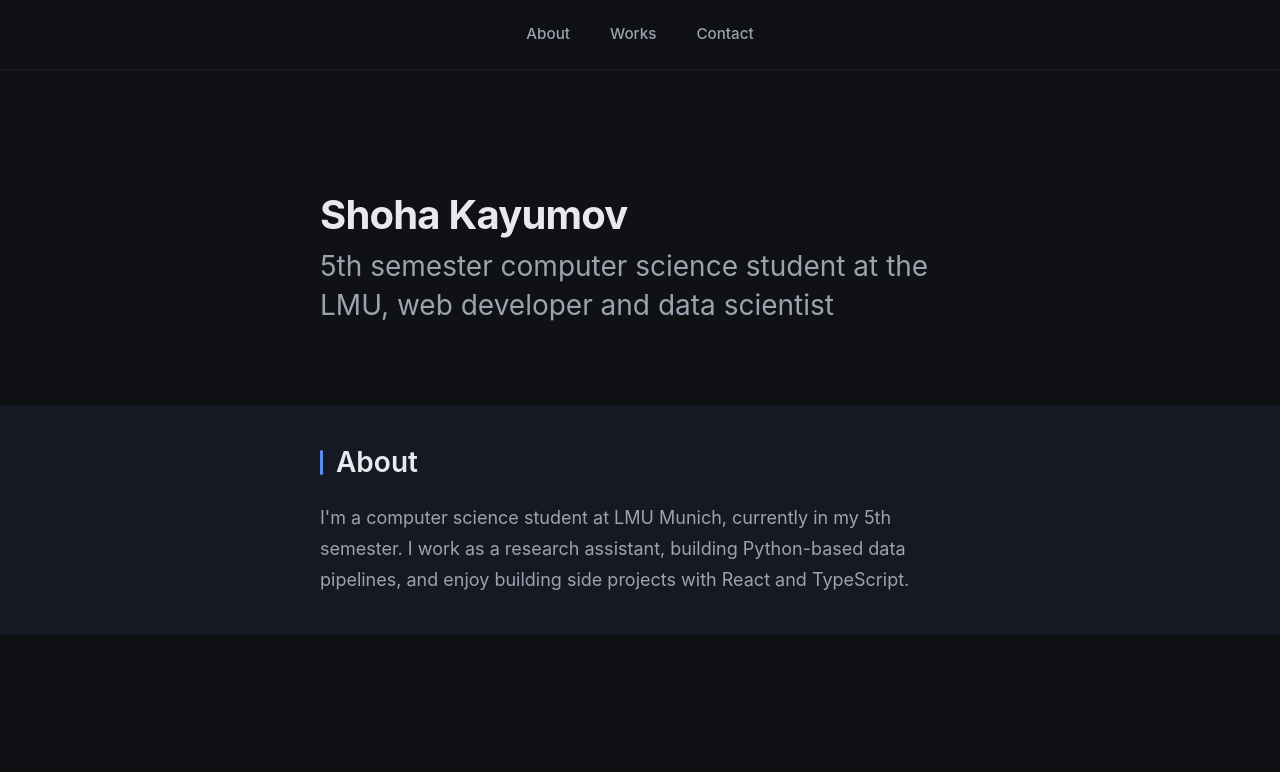
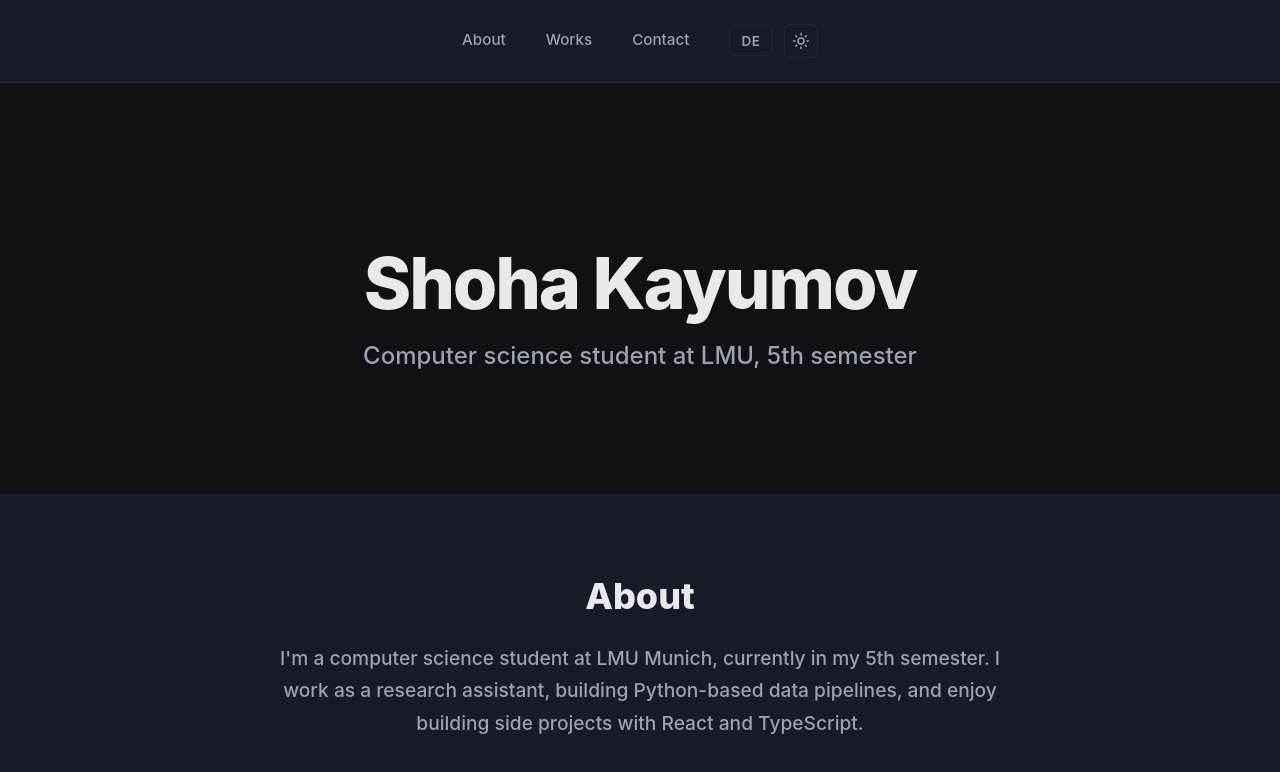
Before and after one commit to Shoha28/Portfolio, a React (Vite) app: page / in a window 1280 px wide. Shown: the top 772 px of the page. Built offline with nearby package versions, Linux system fonts and the light colour scheme.

Commit message:
Improved components styles

```diff
--- a/package.json
+++ b/package.json
@@ -11,6 +11,7 @@
   },
   "dependencies": {
     "i18next": "^26.4.2",
+    "lucide-react": "^1.45.0",
     "react": "^19.2.8",
     "react-dom": "^19.2.8",
     "react-i18next": "^17.0.13"
--- a/src/components/About/About.css
+++ b/src/components/About/About.css
@@ -1,40 +1,27 @@
-/* About.css */
 .about-container {
   display: flex;
   justify-content: center;
-  padding: var(--space-lg) var(--space-md);
+  padding: calc(var(--space-lg) * 2) var(--space-md);
   background-color: var(--bg-secondary);
 }
 
 .about-content {
-  max-width: 640px;
+  max-width: 720px;
+  text-align: center;
 }
 
 .about-title {
   font-family: var(--font-sans);
-  font-size: var(--font-size-lg);
-  font-weight: 600;
+  font-size: 2.25rem;
+  font-weight: 800;
   color: var(--text-primary);
   margin: 0 0 var(--space-md) 0;
-  position: relative;
-  padding-left: 1rem;
-}
-
-.about-title::before {
-  content: "";
-  position: absolute;
-  left: 0;
-  top: 0.15em;
-  bottom: 0.15em;
-  width: 3px;
-  background-color: var(--accent-primary);
-  border-radius: 2px;
 }
 
 .about-text {
   font-family: var(--font-sans);
-  font-size: var(--font-size-base);
-  font-weight: 400;
+  font-size: 1.2rem;
+  font-weight: 500;
   color: var(--text-secondary);
   line-height: 1.7;
   margin: 0;
--- a/src/components/About/About.tsx
+++ b/src/components/About/About.tsx
@@ -1,15 +1,14 @@
+import { useTranslation } from "react-i18next";
 import "./About.css";
 
 export default function About() {
+  const { t } = useTranslation();
+
   return (
     <section id="about" className="about-container">
       <div className="about-content">
-        <h2 className="about-title">About</h2>
-        <p className="about-text">
-          I'm a computer science student at LMU Munich, currently in my 5th
-          semester. I work as a research assistant, building Python-based data
-          pipelines, and enjoy building side projects with React and TypeScript.
-        </p>
+        <h2 className="about-title">{t("about.title")}</h2>
+        <p className="about-text">{t("about.text")}</p>
       </div>
     </section>
   );
--- a/src/components/Header/Header.css
+++ b/src/components/Header/Header.css
@@ -1,33 +1,30 @@
-/* Header.css */
 .header-container {
   display: flex;
   justify-content: center;
-  padding: calc(var(--space-lg) * 3) var(--space-md) calc(var(--space-lg) * 2);
+  background-color: var(--bg-primary);
+  padding: calc(var(--space-lg) * 4) var(--space-md) calc(var(--space-lg) * 3);
 }
 
 .header-content {
-  max-width: 640px;
-  text-align: left;
+  max-width: 720px;
+  text-align: center;
 }
 
 .header-name {
   font-family: var(--font-sans);
-  font-size: var(--font-size-xl);
-  font-weight: 700;
+  font-size: 4.5rem;
+  font-weight: 800;
   color: var(--text-primary);
-  margin: 0 0 0.5rem 0;
-  letter-spacing: -0.02em;
+  margin: 0 0 1rem 0;
+  letter-spacing: -0.03em;
+  line-height: 1.1;
 }
 
 .header-role {
   font-family: var(--font-sans);
-  font-size: var(--font-size-lg);
-  font-weight: 400;
+  font-size: 1.5rem;
+  font-weight: 500;
   color: var(--text-secondary);
   margin: 0;
-  line-height: 1.4;
+  line-height: 1.5;
 }
-
-.header-role::before {
-  content: "";
-}
--- a/src/components/Header/Header.tsx
+++ b/src/components/Header/Header.tsx
@@ -1,14 +1,14 @@
+import { useTranslation } from "react-i18next";
 import "./Header.css";
 
 export default function Header() {
+  const { t } = useTranslation();
+
   return (
     <div className="header-container">
       <header className="header-content">
         <h1 className="header-name">Shoha Kayumov</h1>
-        <p className="header-role">
-          5th semester computer science student at the LMU, web developer and
-          data scientist
-        </p>
+        <p className="header-role">{t("header.role")}</p>
       </header>
     </div>
   );
--- a/src/components/Navbar/Navbar.css
+++ b/src/components/Navbar/Navbar.css
@@ -1,14 +1,16 @@
-/* Navbar.css */
 .navbar {
   position: sticky;
   top: 0;
   z-index: 100;
   display: flex;
   justify-content: center;
-  padding: var(--space-md) 0;
+  align-items: center;
+  gap: var(--space-lg);
+  padding: var(--space-md) var(--space-lg);
   background-color: rgba(15, 17, 21, 0.85);
   backdrop-filter: blur(8px);
-  border-bottom: 1px solid rgba(255, 255, 255, 0.06);
+  border-bottom: 1px solid var(--border-subtle);
+  background-color: var(--bg-secondary);
 }
 
 .navbar-links {
@@ -45,3 +47,47 @@
 .nav-link:hover::after {
   width: 100%;
 }
+
+.navbar-controls {
+  display: flex;
+  align-items: center;
+  gap: 0.75rem;
+}
+
+.lang-toggle,
+.theme-toggle {
+  display: flex;
+  align-items: center;
+  justify-content: center;
+  background-color: transparent;
+  border: 1px solid var(--border-subtle);
+  border-radius: 6px;
+  color: var(--text-secondary);
+  font-family: var(--font-sans);
+  cursor: pointer;
+  transition:
+    border-color 0.2s ease,
+    color 0.2s ease,
+    background-color 0.2s ease;
+}
+
+.lang-toggle {
+  font-size: 0.85rem;
+  font-weight: 600;
+  padding: 0.4rem 0.7rem;
+  letter-spacing: 0.02em;
+}
+
+.theme-toggle {
+  font-size: 1rem;
+  width: 2.1rem;
+  height: 2.1rem;
+  padding: 0;
+}
+
+.lang-toggle:hover,
+.theme-toggle:hover {
+  border-color: var(--accent-primary);
+  color: var(--text-primary);
+  background-color: var(--bg-secondary);
+}
--- a/src/components/Navbar/Navbar.tsx
+++ b/src/components/Navbar/Navbar.tsx
@@ -1,18 +1,36 @@
+import { Sun, Moon } from "lucide-react";
+import { useTranslation } from "react-i18next";
+import { useTheme } from "../../context/ThemeContext";
 import "./Navbar.css";
 
 export default function Navbar() {
+  const { t, i18n } = useTranslation();
+  const { theme, toggleTheme } = useTheme();
+
+  const toggleLanguage = () => {
+    i18n.changeLanguage(i18n.language === "en" ? "de" : "en");
+  };
+
   return (
     <nav className="navbar">
       <div className="navbar-links">
         <a href="#about" className="nav-link">
-          About
+          {t("nav.about")}
         </a>
         <a href="#works" className="nav-link">
-          Works
+          {t("nav.works")}
         </a>
         <a href="#contact" className="nav-link">
-          Contact
+          {t("nav.contact")}
         </a>
+      </div>
+      <div className="navbar-controls">
+        <button onClick={toggleLanguage} className="lang-toggle">
+          {i18n.language === "en" ? "DE" : "EN"}
+        </button>
+        <button onClick={toggleTheme} className="theme-toggle">
+          {theme === "dark" ? <Sun size={18} /> : <Moon size={18} />}
+        </button>
       </div>
     </nav>
   );
--- a/src/i18n/de.json
+++ b/src/i18n/de.json
@@ -6,5 +6,9 @@
   },
   "header": {
     "role": "Informatikstudent an der LMU, 5. Semester"
+  },
+  "about": {
+    "title": "Über mich",
+    "text": "Ich studiere Informatik an der LMU München, aktuell im 5. Semester. Ich arbeite als studentische Hilfskraft und baue Python-basierte Datenpipelines, außerdem entwickle ich gerne Nebenprojekte mit React und TypeScript."
   }
 }
--- a/src/i18n/en.json
+++ b/src/i18n/en.json
@@ -6,5 +6,9 @@
   },
   "header": {
     "role": "Computer science student at LMU, 5th semester"
+  },
+  "about": {
+    "title": "About",
+    "text": "I'm a computer science student at LMU Munich, currently in my 5th semester. I work as a research assistant, building Python-based data pipelines, and enjoy building side projects with React and TypeScript."
   }
 }
--- a/src/index.css
+++ b/src/index.css
@@ -1,18 +1,35 @@
-:root {
+:root,
+[data-theme="dark"] {
   --bg-primary: #0f1115;
-  --bg-secondary: #161923;
-  --space-md: 1.5rem;
-  --space-lg: 2.5rem;
+  --bg-secondary: #161b28;
   --text-primary: #e8e9ed;
   --text-secondary: #9ca3af;
   --accent-primary: #5b8def;
+  --border-subtle: rgba(255, 255, 255, 0.06);
+
+  --space-md: 1.5rem;
+  --space-lg: 2.5rem;
   --font-sans: "Inter", system-ui, -apple-system, sans-serif;
   --font-size-base: 1.125rem;
   --font-size-lg: 1.75rem;
   --font-size-xl: 2.5rem;
+  --navbar-bg: rgba(15, 17, 21, 0.85);
+}
+
+[data-theme="light"] {
+  --bg-primary: #ffffff;
+  --bg-secondary: #e4e7ec;
+  --text-primary: #14161a;
+  --text-secondary: #52586b;
+  --accent-primary: #3b6fd6;
+  --border-subtle: rgba(0, 0, 0, 0.08);
+  --navbar-bg: rgba(247, 248, 250, 0.85);
 }
 
 body {
   background-color: var(--bg-primary);
   margin: 0;
+  transition:
+    background-color 0.2s ease,
+    color 0.2s ease;
 }
```
Also changed, not shown: 1 other file (tests, documents, lock files or other folders).
